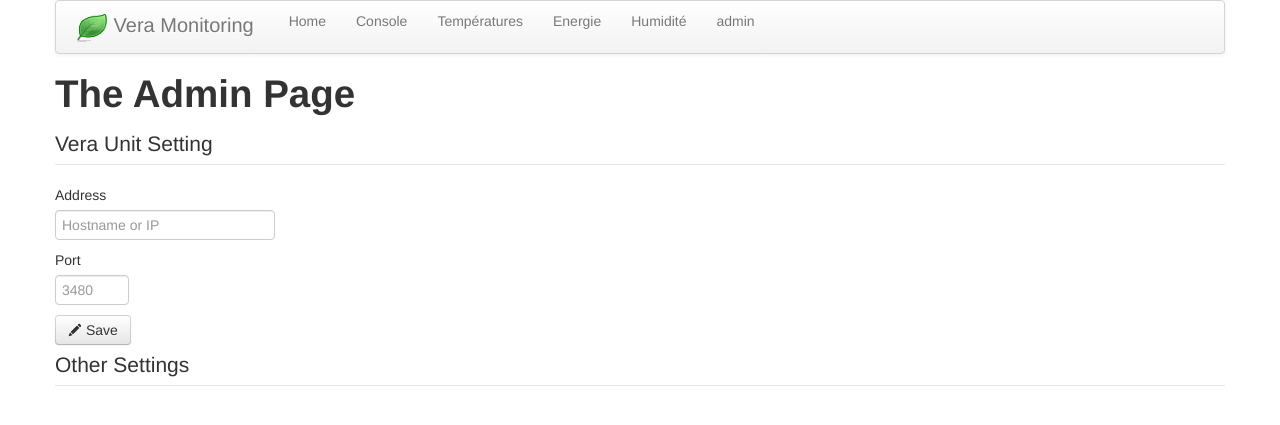
After one commit to dgiannakop/vera, a PHP site: page /vera/admin in a window 1280 px wide. The commit adds this page. Shown: the top 425 px of the page. Run offline with PHP 8.4, Linux system fonts and the light colour scheme; some libraries are stand-ins or nearby versions.

Commit message:
NEw leaf.png logo with transparency skinning the admin page (still on logic behind)

```diff
--- a/index.php
+++ b/index.php
@@ -8,6 +8,9 @@ $app->get('/', function() use($app){
 	$app->render('index.html');
 });
 
+$app->get('/admin', function() use($app){
+	$app->render('admin/index.html');
+});
 
 $app->run();
 ?>
--- /dev/null
+++ b/templates/admin/index.html
@@ -0,0 +1,55 @@
+<!DOCTYPE html>
+<html>
+<head>
+<meta charset="utf-8">
+<title>Vera Home Monitoring</title>
+	<link rel="icon" href="/vera/favicon.png">
+	<link href="/vera/bootstrap/css/bootstrap.css" rel="stylesheet">
+	<link href="/vera/bootstrap/css/bootstrap-responsive.css" rel="stylesheet">
+	<script type="text/javascript" src="http://ajax.googleapis.com/ajax/libs/jquery/1.7.1/jquery.min.js"></script>
+	<script type="text/javascript" src="/vera/bootstrap/js/bootstrap.min.js"></script>
+</head>
+<body>
+<div class="container">
+	<div class="navbar">
+	  <div class="navbar-inner">
+		<div class="container">
+			<a class="btn btn-navbar" data-toggle="collapse" data-target=".nav-collapse">
+				<span class="icon-bar"></span>
+				<span class="icon-bar"></span>
+				<span class="icon-bar"></span>
+			  </a>
+		<span class="brand">
+			<img src="/vera/img/leaf.png"> Vera Monitoring
+		</span>
+			<ul class="nav nav-collapse">
+				<li><a href="/vera">Home</a></li>
+				<li><a href="/vera/console">Console</a></li>
+				<li><a href="/vera/graph/temperature">Températures</a></li>
+				<li><a href="/vera/graph/energy">Energie</a></li>
+				<li><a href="/vera/graph/hum">Humidité</a></li>
+				<li><a href="/vera/admin">admin</a></li>
+			</ul>
+		</div>
+	  </div>
+	</div>
+		<h1>The Admin Page</h1>
+		<form>
+			<fieldset>
+			<legend>Vera Unit Setting</legend>
+			<label>Address</label>
+			<input id="input_host" type="text" placeholder="Hostname or IP">
+			<label for="input_port">Port</label>
+			<input id="input_port" type="text" placeholder="3480" class="input-mini">
+			<fieldset>
+			<button type="submit" class="btn"><i class="icon-pencil"></i> Save</button>
+		</form>
+		<form>
+			<legend>Other Settings</legend>
+		</form>
+
+</div>
+</div>
+</div>
+</body>
+</html>
```
Also changed, not shown: img/leaf.png.
